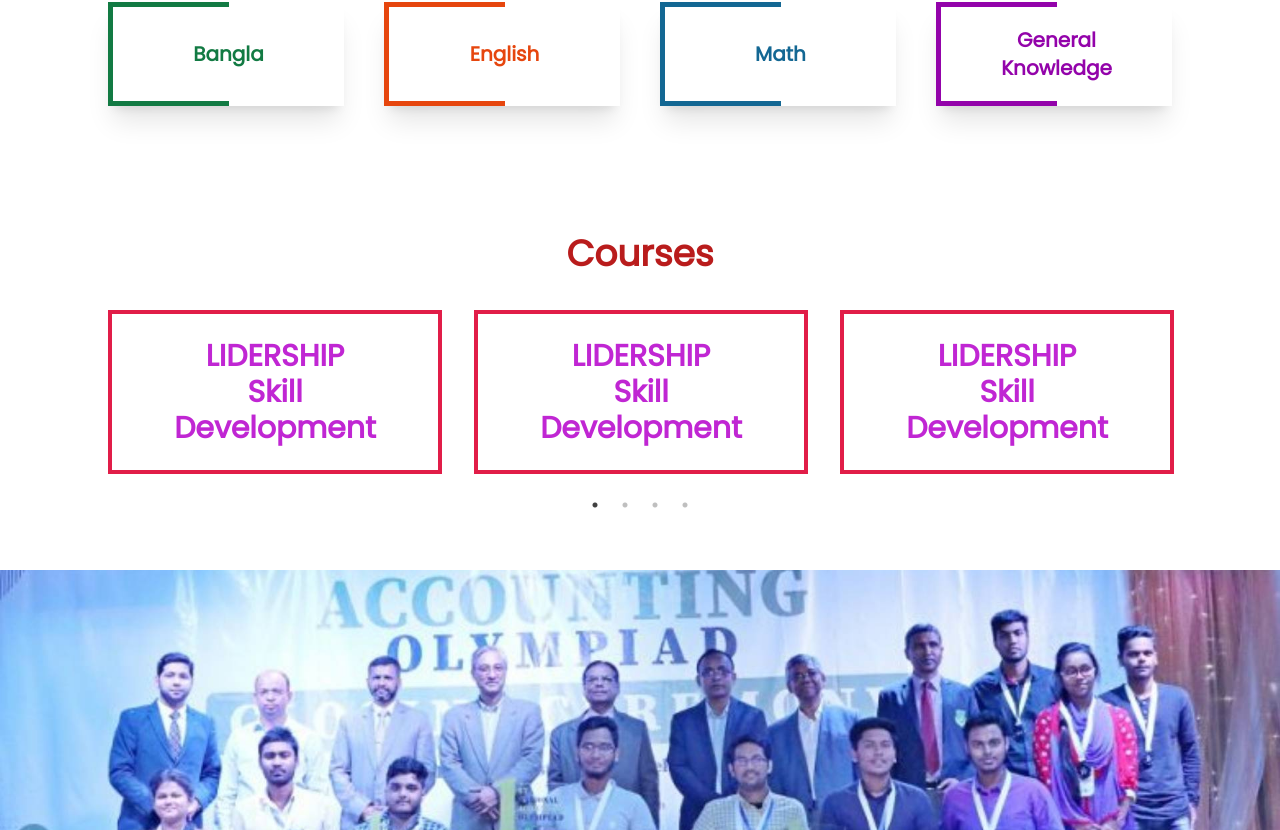
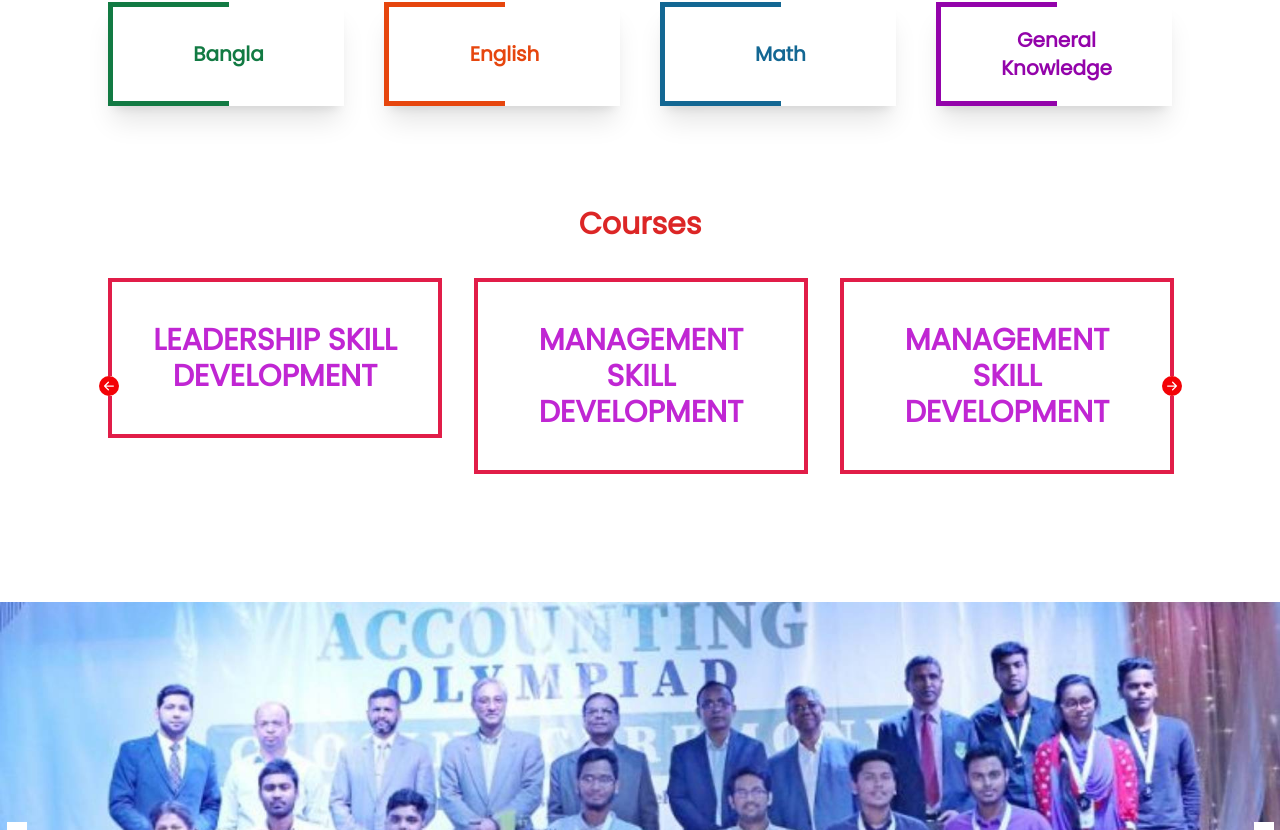
Before and after one commit to ls-kit/careerfrontend, a React (Create React App) app in the folder client/: page / in a window 1280 px wide. Shown: the part 1730-2560 px from the top of the page. Built offline with nearby package versions, Linux system fonts and the light colour scheme.

Commit message:
design update

```diff
--- a/client/src/components/Home/CourseSlider.js
+++ b/client/src/components/Home/CourseSlider.js
@@ -1,36 +1,63 @@
 import React from 'react';
 import Slider from "react-slick";
-import CourseBox from '../shared/CourseBox'
+import VisibilitySensor from "react-visibility-sensor";
+import { BsFillArrowRightCircleFill, BsFillArrowLeftCircleFill } from "react-icons/bs";
 
-const CourseSlider = () => {
+function CourseSlider() {
+    const olympiad = [
+      {
+        Name: "LEADERSHIP SKILL DEVELOPMENT",
+      },
+      {
+        Name: "MANAGEMENT SKILL DEVELOPMENT",
+      },
+      {
+        Name: "MANAGEMENT SKILL DEVELOPMENT",
+      },
+      {
+        Name: "COMMUNICATION SKILL DEVELOPMENT",
+      },
+    ];
+
+    const hello = { color: "white", fontSize: "1.5em" }
     const settings = {
-        dots: true,
+        dots: false,
         infinite: true,
         speed: 500,
         slidesToShow: 3,
         slidesToScroll: 1,
+        nextArrow: <BsFillArrowRightCircleFill/>,
+        prevArrow: <BsFillArrowLeftCircleFill/>,
     };
+
     return (
-        <div className="my-20 container mx-auto px-3">
-            <div>
-                <h1 class="text-4xl font-bold flex-auto my-5 text-red-700 text-center  ">Courses</h1>
-            </div>
-            <Slider {...settings}>
-            <div>
-                <CourseBox />
-            </div>
-            <div>
-                <CourseBox />
-            </div>
-            <div>
-                <CourseBox />
-            </div>
-            <div>
-                <CourseBox />
-            </div>
-            </Slider>
+      <div className="container mx-auto px-3 py-8">
+        <div>
+            <h2 class="text-3xl font-semibold flex-auto my-5 text-red-600 text-center  ">Courses</h2>
+        </div>
+        <Slider {...settings}>
+            {olympiad &&
+            olympiad.map((olympiad) => (
+            <VisibilitySensor>
+                <OlympiadCard
+                name={olympiad.Name}
+                />
+            </VisibilitySensor>
+            ))}
+        </Slider>
+      </div>
+    );
+}
+
+function OlympiadCard({name}) {
+
+    return (
+        <div className="border-4 border-rose-600 text-center p-10 m-4">
+            <h2 className="font-bold text-3xl text-fuchsia-600">
+               {name}
+            </h2>
         </div>
     );
-    }
+  }
 
 export default CourseSlider;
--- a/client/src/components/Home/OlympiadSegment.js
+++ b/client/src/components/Home/OlympiadSegment.js
@@ -1,5 +1,4 @@
 import React from "react";
-import { useState } from "react";
 import VisibilitySensor from "react-visibility-sensor";
 
 
--- a/client/src/index.css
+++ b/client/src/index.css
@@ -29,6 +29,7 @@ code {
   --color2 : #E6460E;
   --color3 : #136793;
   --color4 : #9303AA;
+  --color5 : #F30206;
 }
 
 .container{
@@ -40,7 +41,7 @@ code {
 .ls_bar::after, .ls_bar::before {
 	content: '';
 	position: absolute;
-	background: #F30206;
+	background: var(--color5);
 	width: 12px;
 	height: 47px;
 	transform: translateY(-50%);
@@ -112,3 +113,14 @@ code {
 .ls_box-border:nth-child(4):before {
   background: var(--color4);
 }
+
+.slick-arrow.slick-prev,
+.slick-arrow.slick-next {
+	color: var(--color5) !important;
+	transform: translateX(-31px);
+	background: #fff;
+  z-index: 999999  !important;
+}
+.slick-arrow.slick-prev {
+	transform: translateX(32px);
+}
```
